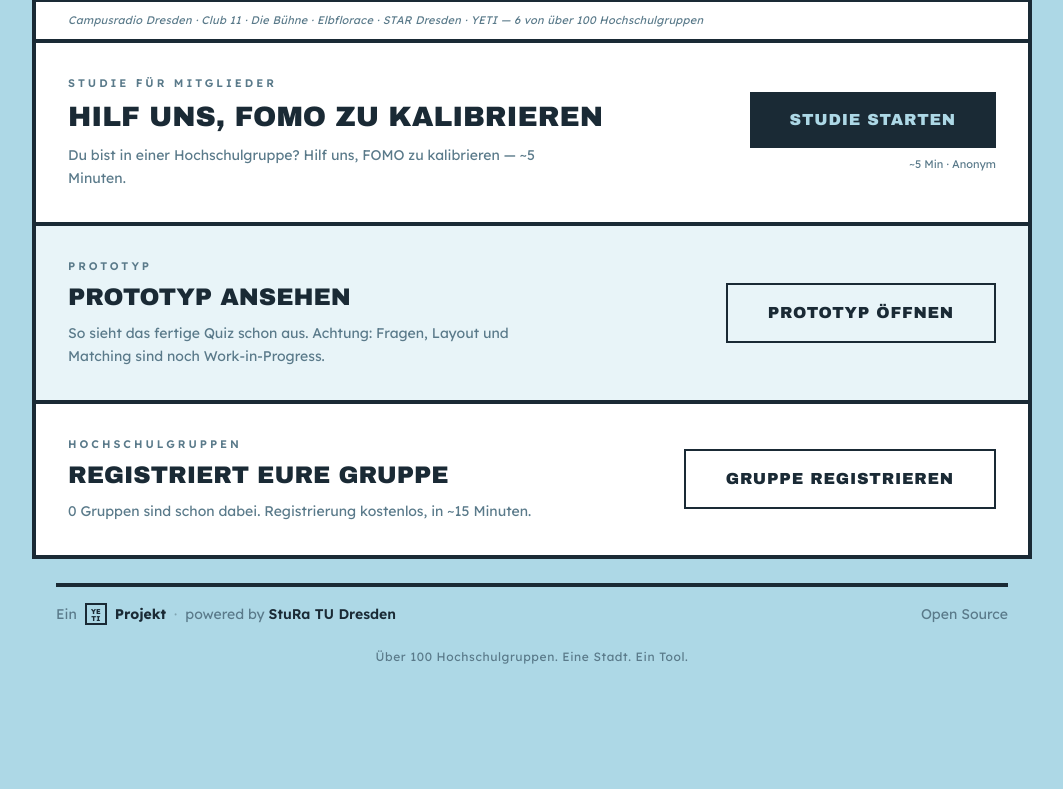
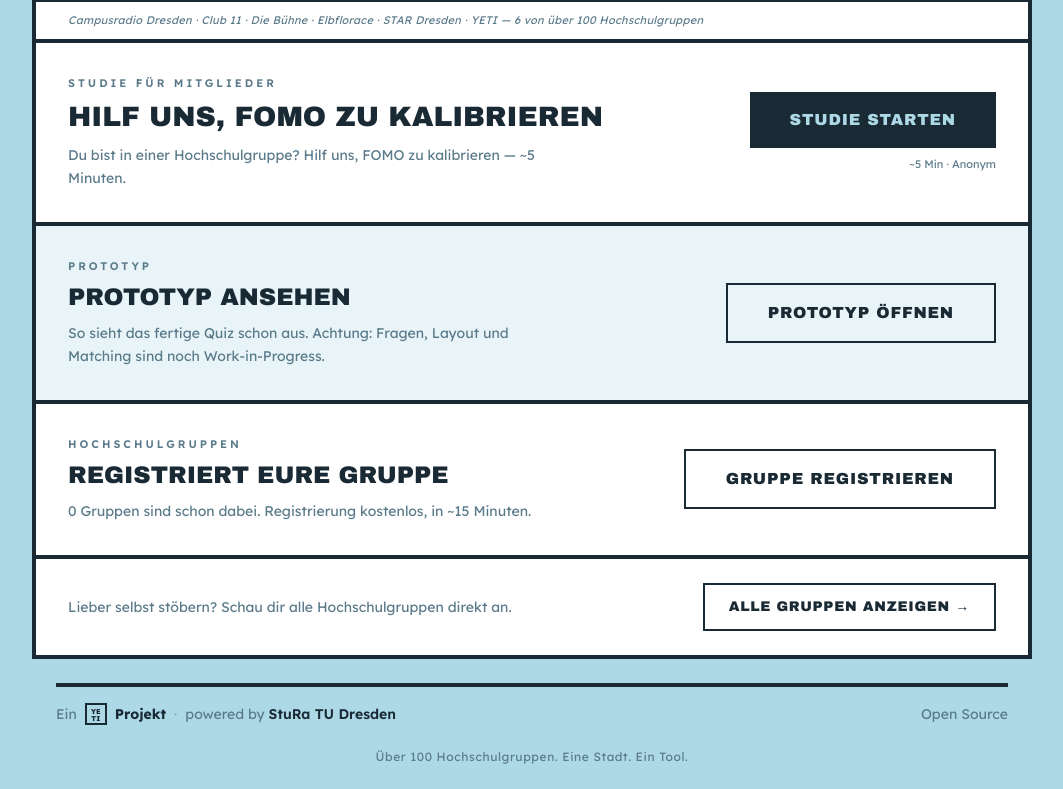
Before and after one commit to SubTVic/Fomo, a Next.js app: page / in a window 1280 px wide. Shown: the part 450-1239 px from the top of the page, without its empty margins (108-1171 px from the left). Before the commit the page ends 1139 px from the top, so only its background shows below. Built offline with nearby package versions, Linux system fonts and the light colour scheme; no server answers; the database is empty.

Commit message:
feat(landing): add Browse CTA as fourth block in PrelaunchCta and LiveCta
Adds "Alle Gruppen anzeigen →" link to both PrelaunchCta (fourth border-separated
block) and LiveCta (small text link below quiz button), per V2-Integration plan §6.

Co-Authored-By: Claude Sonnet <noreply@anthropic.com>

```diff
--- a/src/app/(public)/page.tsx
+++ b/src/app/(public)/page.tsx
@@ -152,6 +152,19 @@ function PrelaunchCta({ groupCount }: { groupCount: number }) {
           </Link>
         </div>
       </div>
+
+      {/* Browse CTA */}
+      <div className="border-t-4 border-foreground px-6 py-6 sm:px-8 flex flex-col sm:flex-row sm:items-center sm:justify-between gap-4">
+        <p className="text-sm text-muted-foreground">
+          Lieber selbst stöbern? Schau dir alle Hochschulgruppen direkt an.
+        </p>
+        <Link
+          href="/groups"
+          className="shrink-0 border-2 border-foreground px-6 py-3 font-heading text-sm uppercase tracking-wider hover:bg-foreground hover:text-primary-foreground transition-colors text-center"
+        >
+          Alle Gruppen anzeigen →
+        </Link>
+      </div>
     </>
   );
 }
@@ -182,6 +195,9 @@ function LiveCta({ groupCount }: { groupCount: number }) {
           <span className="text-[11px] text-muted-foreground">~ 10 Min &middot; Anonym &middot; Im Browser</span>
           <Link href="/demo" className="text-[11px] text-muted-foreground underline underline-offset-2 hover:text-foreground transition-colors">
             Unsere Demo ansehen →
+          </Link>
+          <Link href="/groups" className="text-[11px] text-muted-foreground underline underline-offset-2 hover:text-foreground transition-colors">
+            Oder alle Gruppen anzeigen →
           </Link>
         </div>
       </div>
```
